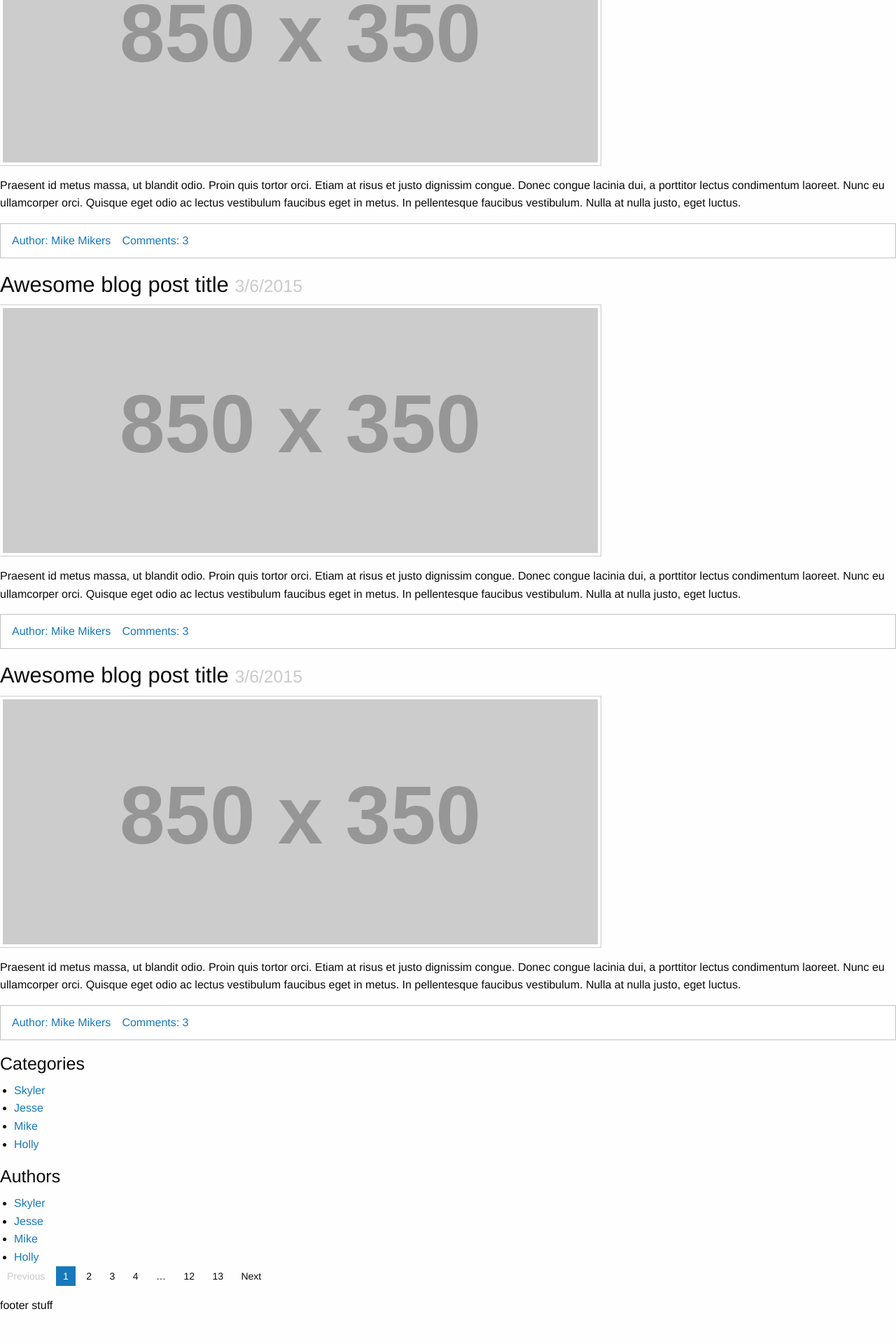
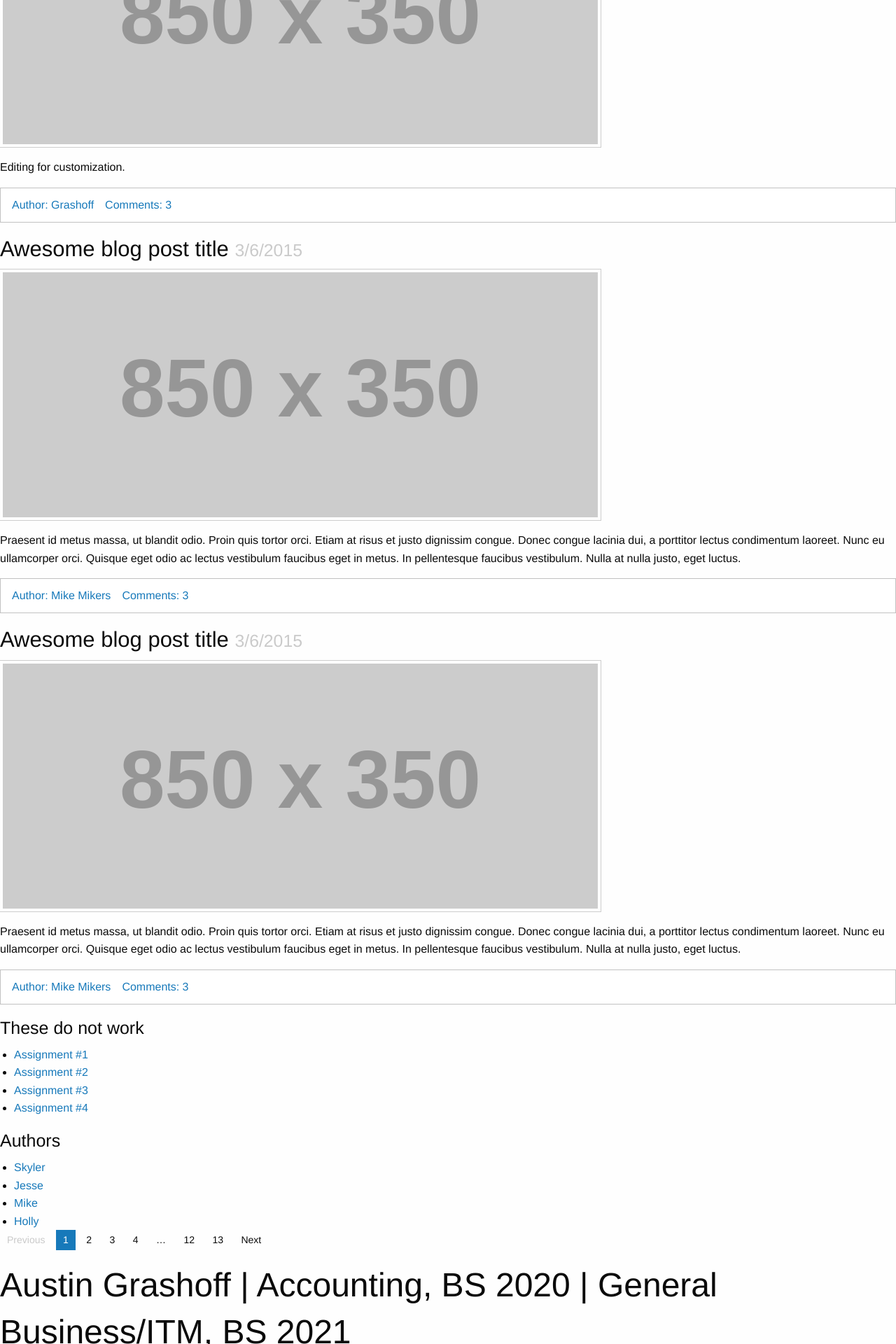
Before and after one commit to agrash3/django_pages, a Django app: page / in a window 1280 px wide. Shown: the part 1000-2920 px from the top of the page at 70% size. Before the commit the page ends 2871 px from the top, so only its background shows below. Run offline with Django 3.2, Linux system fonts and the light colour scheme; grey boxes labelled with a size stand in for pictures from a placeholder-image service; some libraries are stand-ins or nearby versions.

Commit message:
updating assignment pages

```diff
--- a/pages/templates/base.html
+++ b/pages/templates/base.html
@@ -9,5 +9,5 @@
 {% endblock content %}
 
 <footer>
-  footer stuff
+  <h1>Austin Grashoff | Accounting, BS 2020 | General Business/ITM, BS 2021<h1/>
 </footer>
--- a/pages/templates/home.html
+++ b/pages/templates/home.html
@@ -39,24 +39,24 @@
     <div class="row" id="content">
       <div class="medium-8 columns">
         <div class="blog-post">
-          <h3>Awesome blog post title <small>3/6/2015</small></h3>
+          <h3>Awesome blog post title <small>1/25/2021</small></h3>
           <img class="thumbnail" src="https://placehold.it/850x350">
-          <p>Praesent id metus massa, ut blandit odio. Proin quis tortor orci. Etiam at risus et justo dignissim congue. Donec congue lacinia dui, a porttitor lectus condimentum laoreet. Nunc eu ullamcorper orci. Quisque eget odio ac lectus vestibulum faucibus eget in metus. In pellentesque faucibus vestibulum. Nulla at nulla justo, eget luctus.</p>
+          <p>This is my submission for Assignment #2.</p>
           <div class="callout">
             <ul class="menu simple">
-              <li><a href="#">Author: Mike Mikers</a></li>
+              <li><a href="#">Author: Austin Grashoff</a></li>
               <li><a href="#">Comments: 3</a></li>
             </ul>
           </div>
         </div>
 
         <div class="blog-post">
-          <h3>Awesome blog post title <small>3/6/2015</small></h3>
+          <h3>Awesome blog post title <small>1/25/2021</small></h3>
           <img class="thumbnail" src="https://placehold.it/850x350">
-          <p>Praesent id metus massa, ut blandit odio. Proin quis tortor orci. Etiam at risus et justo dignissim congue. Donec congue lacinia dui, a porttitor lectus condimentum laoreet. Nunc eu ullamcorper orci. Quisque eget odio ac lectus vestibulum faucibus eget in metus. In pellentesque faucibus vestibulum. Nulla at nulla justo, eget luctus.</p>
+          <p>Editing for customization.</p>
           <div class="callout">
             <ul class="menu simple">
-              <li><a href="#">Author: Mike Mikers</a></li>
+              <li><a href="#">Author: Grashoff</a></li>
               <li><a href="#">Comments: 3</a></li>
             </ul>
           </div>
@@ -88,12 +88,12 @@
       </div>
       <div class="medium-3 columns" data-sticky-container>
         <div class="sticky" data-sticky data-anchor="content">
-          <h4>Categories</h4>
+          <h4>These do not work</h4>
           <ul>
-            <li><a href="#">Skyler</a></li>
-            <li><a href="#">Jesse</a></li>
-            <li><a href="#">Mike</a></li>
-            <li><a href="#">Holly</a></li>
+            <li><a href="#">Assignment #1</a></li>
+            <li><a href="#">Assignment #2</a></li>
+            <li><a href="#">Assignment #3</a></li>
+            <li><a href="#">Assignment #4</a></li>
           </ul>
 
           <h4>Authors</h4>
```
